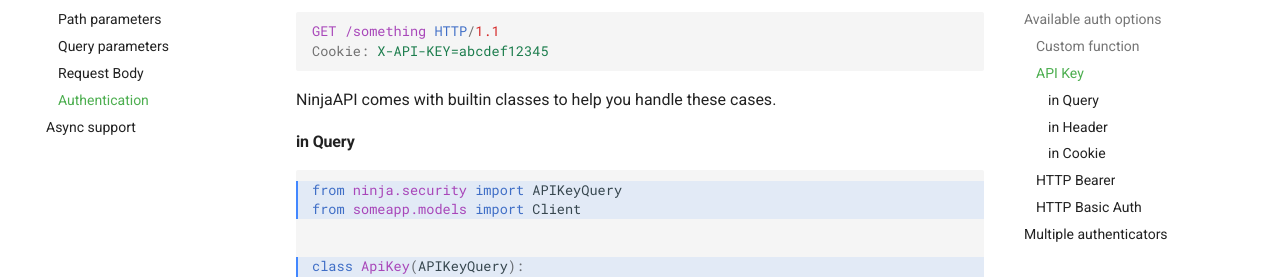
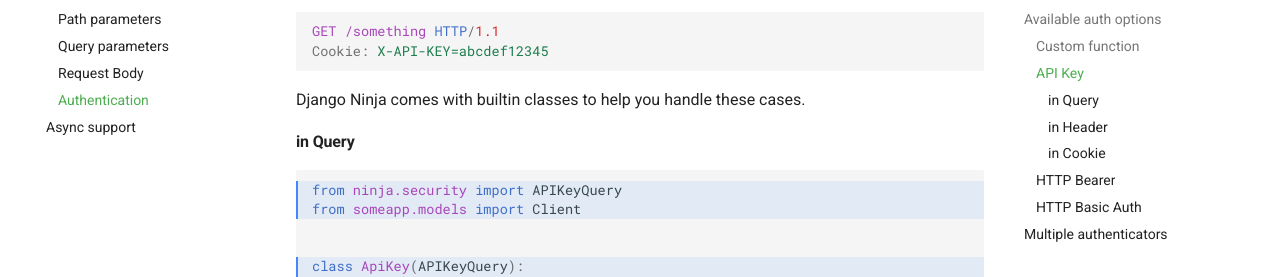
Before and after one commit to rainbow1016/django-master, an MkDocs documentation site: the page built from docs/docs/tutorial/authentication.md, in a window 1280 px wide and 900 px high, scrolled down 3552 px. Shown: the part 170-447 px from the top of the window. Built offline with MkDocs 1.6.1 and Material for MkDocs 9.7.7, drawn with Linux system fonts in a browser that asks for light colours; comment, search, counter and statistics services are not loaded; some of the changed text lies outside the part shown.

Commit message:
Django Ninja - Fast Django REST framework

````diff
--- a/docs/docs/tutorial/authentication.md
+++ b/docs/docs/tutorial/authentication.md
@@ -2,7 +2,7 @@
 
 ## Intro
 
-**NinjaAPI** provides several tools to help you deal with authentication and authorization easily, rapidly, in a standard way, without having to study and learn <a href="https://swagger.io/docs/specification/authentication/" target="_blank">all the security specifications</a>.
+**Django Ninja** provides several tools to help you deal with authentication and authorization easily, rapidly, in a standard way, without having to study and learn <a href="https://swagger.io/docs/specification/authentication/" target="_blank">all the security specifications</a>.
 
 The core conecpt is that when you describe api operation you can define authenticaion object
 
@@ -98,7 +98,7 @@ GET /something HTTP/1.1
 Cookie: X-API-KEY=abcdef12345
 ```
 
-NinjaAPI comes with builtin classes to help you handle these cases.
+Django Ninja comes with builtin classes to help you handle these cases.
 
 
 #### in Query
@@ -147,4 +147,4 @@ The **`auth`** argument allows also to pass multiple authenticators:
 {!./src/tutorial/authentication/multiple01.py!}
 ```
 
-In this case **NinjaAPI** will first check they api key `GET`, and if not set or invalid will check the `header` key. And if both invalid will raise authentication error to response.
+In this case **Django Ninja** will first check they api key `GET`, and if not set or invalid will check the `header` key. And if both invalid will raise authentication error to response.
--- a/ninja/__init__.py
+++ b/ninja/__init__.py
@@ -1,4 +1,4 @@
-"""NinjaAPI - Fast Django REST framework"""
+"""Django Ninja - Fast Django REST framework"""
 
 __version__ = "0.2.0"
 
````
Also changed, not shown: docs/docs/index.md (+1 -1 lines), docs/docs/tutorial/body.md (+2 -2 lines), docs/docs/tutorial/path-params.md (+2 -2 lines), docs/docs/tutorial/query-params.md (+1 -1 lines).
